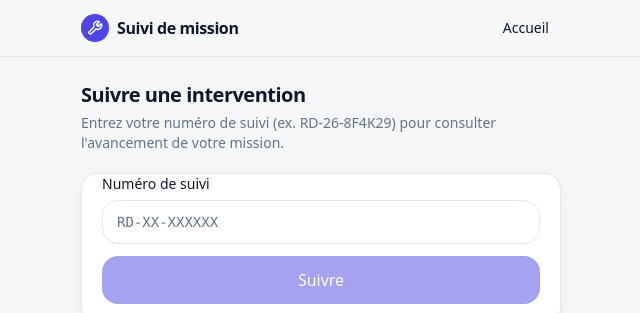
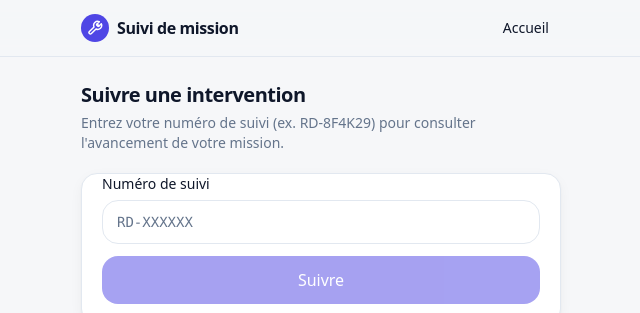
Before and after one commit to digitalholding2026-ux/Repairdom-frontend, a Next.js app: page /suivi in a window 1280 px wide. Shown: the top 313 px of the page, without its empty margins (319-959 px from the left). Built offline with nearby package versions, Linux system fonts and the light colour scheme; no server answers.

Commit message:
fix(frontend): update tracking page placeholder and example to RD-XXXXXX format

```diff
--- a/src/app/suivi/page.tsx
+++ b/src/app/suivi/page.tsx
@@ -119,7 +119,7 @@ export default function SuiviPage() {
         <div>
           <h1 className="text-xl font-bold tracking-tight">Suivre une intervention</h1>
           <p className="mt-1 text-sm text-muted-foreground">
-            Entrez votre numéro de suivi (ex. RD-26-8F4K29) pour consulter l&apos;avancement de votre mission.
+            Entrez votre numéro de suivi (ex. RD-8F4K29) pour consulter l&apos;avancement de votre mission.
           </p>
         </div>
 
@@ -130,7 +130,7 @@ export default function SuiviPage() {
                 id="tracking-reference"
                 value={reference}
                 onChange={(e) => setReference(e.target.value.toUpperCase())}
-                placeholder="RD-XX-XXXXXX"
+                placeholder="RD-XXXXXX"
                 className="font-mono"
               />
             </Field>
```
